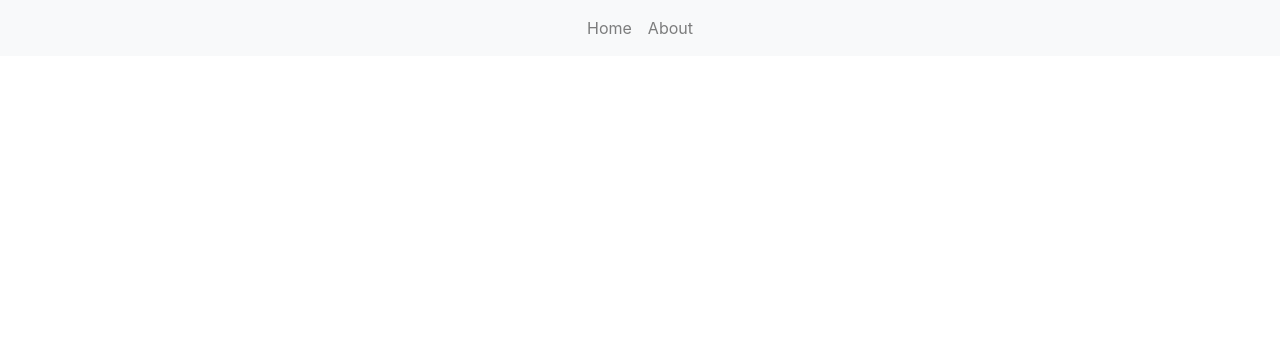
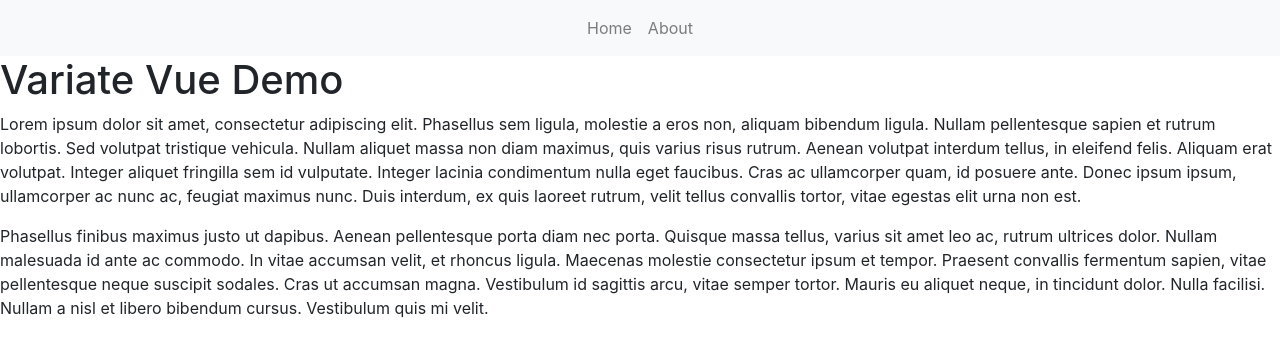
Before and after one commit to VariateHQ/variate-react-demo, a React (Create React App) app: page / in a window 1280 px wide. Shown: the top 356 px of the page. Built offline with nearby package versions, Linux system fonts and the light colour scheme.

Commit message:
Add router

```diff
--- a/package.json
+++ b/package.json
@@ -7,6 +7,7 @@
     "react": "^16.8.4",
     "react-bootstrap": "^1.0.0-beta.5",
     "react-dom": "^16.8.4",
+    "react-router-dom": "^4.3.1",
     "react-scripts": "2.1.8"
   },
   "scripts": {
--- a/src/App.js
+++ b/src/App.js
@@ -1,17 +1,23 @@
-import React from 'react';
-import {Nav, Navbar} from "react-bootstrap";
+import React from "react";
+import { BrowserRouter as Router, Route } from "react-router-dom";
+import { Nav, Navbar } from "react-bootstrap";
 import './App.css';
+import Home from "./views/Home";
 
 function App() {
     return (
-        <div className="App">
-            <Navbar className="justify-content-center" bg="light" variant="light">
-                <Nav>
-                    <Nav.Link>Home</Nav.Link>
-                    <Nav.Link>About</Nav.Link>
-                </Nav>
-            </Navbar>
-        </div>
+        <Router>
+            <div>
+                <Navbar className="justify-content-center" bg="light" variant="light">
+                    <Nav>
+                        <Nav.Link href="/">Home</Nav.Link>
+                        <Nav.Link href="/about">About</Nav.Link>
+                    </Nav>
+                </Navbar>
+
+                <Route exact path="/" component={Home} />
+            </div>
+        </Router>
     );
 }
 
```
Also changed, not shown: 1 other file (tests, documents, lock files or other folders).
